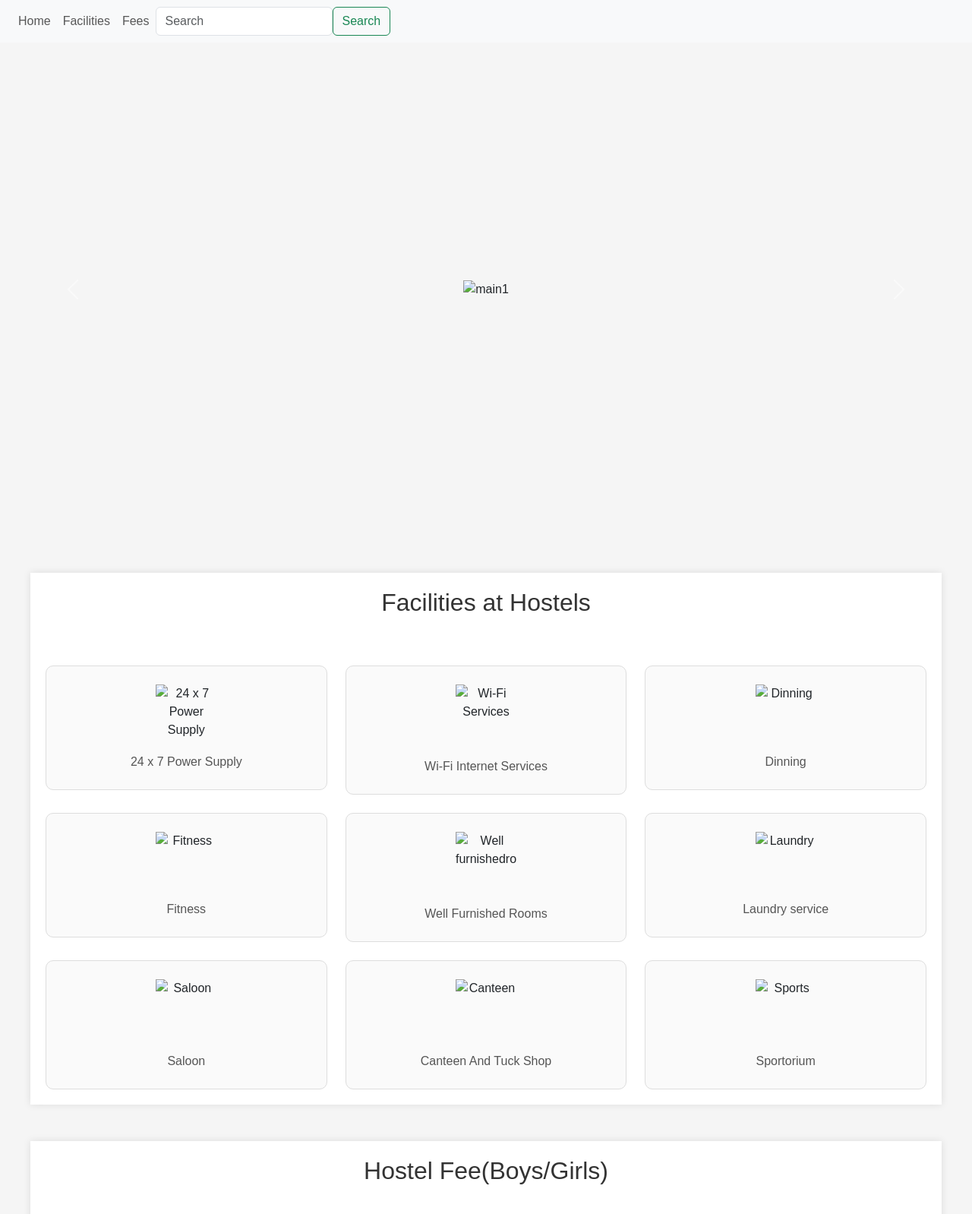
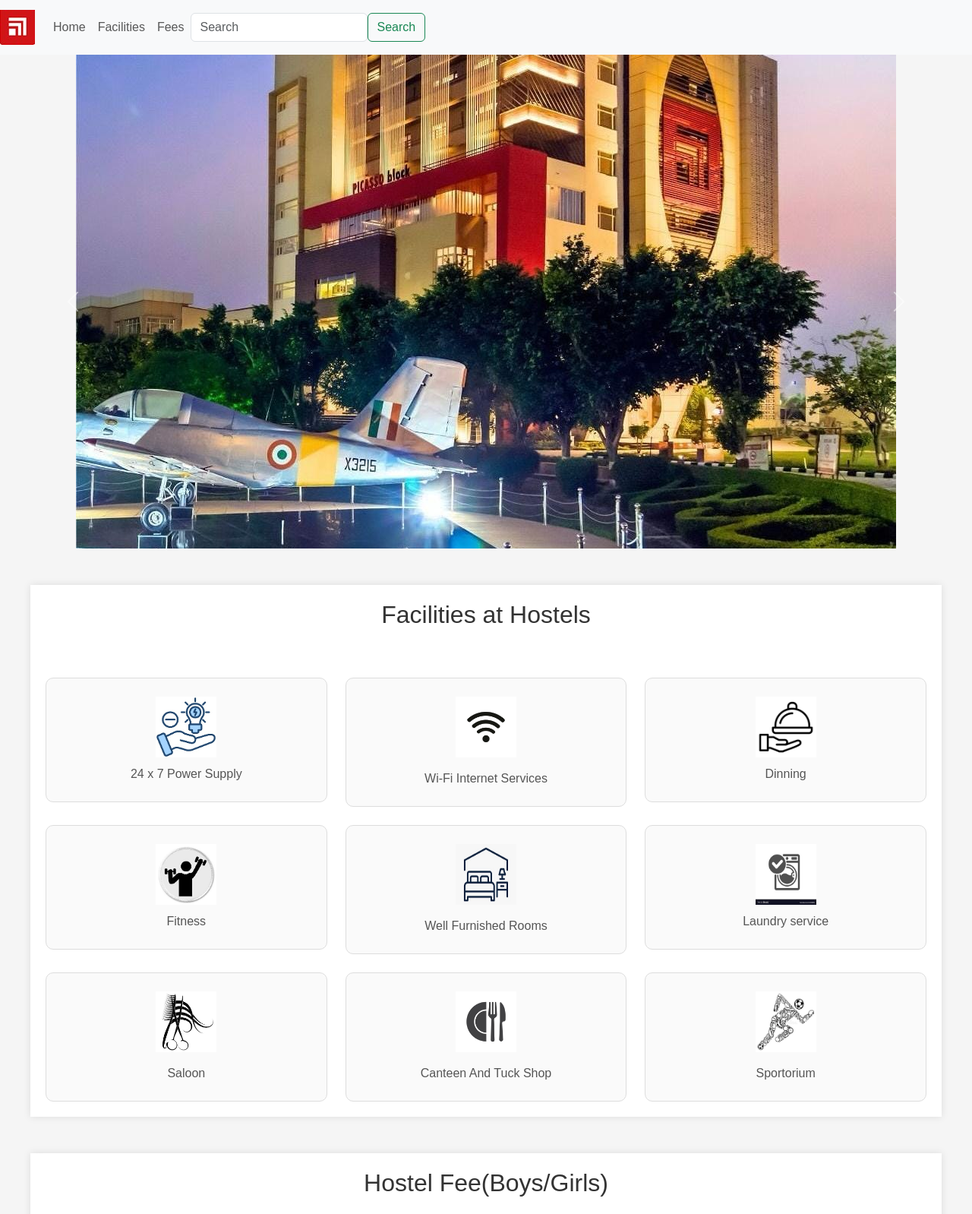
Before and after one commit to Reetika-786/CHITKARA-HORIZON, a plain HTML site: page HTML/hostel.html in a window 1280 px wide. Shown: the top 1598 px of the page at 76% size. Drawn offline with nearby package versions, Linux system fonts and the light colour scheme; files that its build step writes are made by us from their sources.

Commit message:
updated by p

```diff
--- a/CSS/campus.css
+++ b/CSS/campus.css
@@ -34,7 +34,7 @@
     display: block;
     color: var(--seconday-color);
     text-align: center;
-    padding: 7px 6px;
+    padding: 7px 6.1px;
     text-decoration: none;
 }
 
--- a/HTML/hostel.html
+++ b/HTML/hostel.html
@@ -7,13 +7,13 @@
     <title>Hostel</title>
     <!-- Bootstrap CSS -->
     <link href="https://cdn.jsdelivr.net/npm/bootstrap@5.3.0/dist/css/bootstrap.min.css" rel="stylesheet">
-    <link rel="stylesheet" href="hostel.css">
+    <link rel="stylesheet" href="/CHITKARA-HORIZON/CSS/hostel.css">
 </head>
 
 <body>
     <!-- navbar part -->
     <nav class="navbar navbar-expand-lg navbar-light bg-light">
-        <a class="navbar-brand" href="#"><img src="logoooo.jpg" alt=""></a>
+        <a class="navbar-brand" href="#"><img src="/CHITKARA-HORIZON/IMAGESS/logoooo.jpg" alt=""></a>
         <button class="navbar-toggler" type="button" data-bs-toggle="collapse" data-bs-target="#navbarSupportedContent"
             aria-controls="navbarSupportedContent" aria-expanded="false" aria-label="Toggle navigation">
             <span class="navbar-toggler-icon"></span>
@@ -22,7 +22,7 @@
         <div class="collapse navbar-collapse" id="navbarSupportedContent">
             <ul class="navbar-nav mr-auto">
                 <li class="nav-item active">
-                    <a class="nav-link" href="index.html">Home</a>
+                    <a class="nav-link" href="/CHITKARA-HORIZON/HTML/hostel.html">Home</a>
                 </li>
                 <li class="nav-item">
                     <a class="nav-link" href="#targetSection" id="scrollButton">Facilities</a>
@@ -47,20 +47,20 @@
         <div class="carousel-inner">
             <div class="carousel-item active">
                 <div class="d-flex justify-content-center align-items-center" style="height: 650px">
-                    <img src="main1.jpg" alt="main1">
+                    <img src="/CHITKARA-HORIZON/IMAGESS/main1.jpg" alt="main1">
 
                 </div>
             </div>
             <div class="carousel-item">
                 <div class="d-flex justify-content-center align-items-center" style="height: 650px">
-                    <img src="main2.jpg" alt="main1">
+                    <img src="/CHITKARA-HORIZON/IMAGESS/main2.jpg" alt="main1">
 
                 </div>
             </div>
             <div class="carousel-item">
                 <div class="d-flex justify-content-center align-items-center" style="height: 650px"
                     style="width: 550px;">
-                    <img src="main3.jpg" alt="main1">
+                    <img src="/CHITKARA-HORIZON/IMAGESS/main3.jpg" alt="main1">
 
                 </div>
             </div>
@@ -82,55 +82,55 @@
             <div class="row row-cols-1 row-cols-md-3 g-4 mt-4">
                 <div class="col">
                     <div class="facility p-4">
-                        <img src="electricity.jpg" alt="24 x 7 Power Supply">
+                        <img src="/CHITKARA-HORIZON/IMAGESS/electricity.jpg" alt="24 x 7 Power Supply">
                         <p>24 x 7 Power Supply</p>
                     </div>
                 </div>
                 <div class="col">
                     <div class="facility p-4">
-                        <img src="wifi.jpg" class="img-fluid mb-3" alt="Wi-Fi Services">
+                        <img src="/CHITKARA-HORIZON/IMAGESS/wifi.jpg" class="img-fluid mb-3" alt="Wi-Fi Services">
                         <p>Wi-Fi Internet Services</p>
                     </div>
                 </div>
                 <div class="col">
                     <div class="facility p-4">
-                        <img src="mess.jpg" alt="Dinning">
+                        <img src="/CHITKARA-HORIZON/IMAGESS/mess.jpg" alt="Dinning">
                         <p>Dinning</p>
                     </div>
                 </div>
                 <div class="col">
                     <div class="facility p-4">
-                        <img src="fitness.jpg" alt="Fitness">
+                        <img src="/CHITKARA-HORIZON/IMAGESS/fitness.jpg" alt="Fitness">
                         <p>Fitness</p>
                     </div>
                 </div>
                 <div class="col">
                     <div class="facility p-4">
-                        <img src="room.jpg" class="img-fluid mb-3" alt="Well furnishedrooms">
+                        <img src="/CHITKARA-HORIZON/IMAGESS/room.jpg" class="img-fluid mb-3" alt="Well furnishedrooms">
                         <p>Well Furnished Rooms</p>
                     </div>
                 </div>
                 <div class="col">
                     <div class="facility p-4">
-                        <img src="laundry.jpg" alt="Laundry ">
+                        <img src="/CHITKARA-HORIZON/IMAGESS/laundry.jpg" alt="Laundry ">
                         <p>Laundry service</p>
                     </div>
                 </div>
                 <div class="col">
                     <div class="facility p-4">
-                        <img src="salon.avif" class="img-fluid mb-3" alt="Saloon">
+                        <img src="/CHITKARA-HORIZON/IMAGESS/salon.avif" class="img-fluid mb-3" alt="Saloon">
                         <p>Saloon</p>
                     </div>
                 </div>
                 <div class="col">
                     <div class="facility p-4">
-                        <img src="canteen.webp" class="img-fluid mb-3" alt="Canteen ">
+                        <img src="/CHITKARA-HORIZON/IMAGESS/canteen.webp" class="img-fluid mb-3" alt="Canteen ">
                         <p>Canteen And Tuck Shop</p>
                     </div>
                 </div>
                 <div class="col">
                     <div class="facility p-4">
-                        <img src="sports.webp" class="img-fluid mb-3" alt="Sports">
+                        <img src="/CHITKARA-HORIZON/IMAGESS/sports.webp" class="img-fluid mb-3" alt="Sports">
                         <p>Sportorium</p>
                     </div>
                 </div>
@@ -286,7 +286,7 @@
               <h4>Quick Links</h4>
               <ul>
                 <li><a href="https://www.instagram.com/osa_chitkarau?igsh=MWJueHhjZXNvbDg2ZQ==">OSA</a></li>
-                <li><a href="skill.html"> More Clubs</a></li>
+                <li><a href="/CHITKARA-HORIZON/HTML/skill.html"> More Clubs</a></li>
 
                 <li><a href="https://www.instagram.com/chitkarau?igsh=dXQzZHpmYWVrcjF4">ChitkaraU</a></li>
               </ul>
```
Also changed, not shown: CSS/a.css (deleted).
